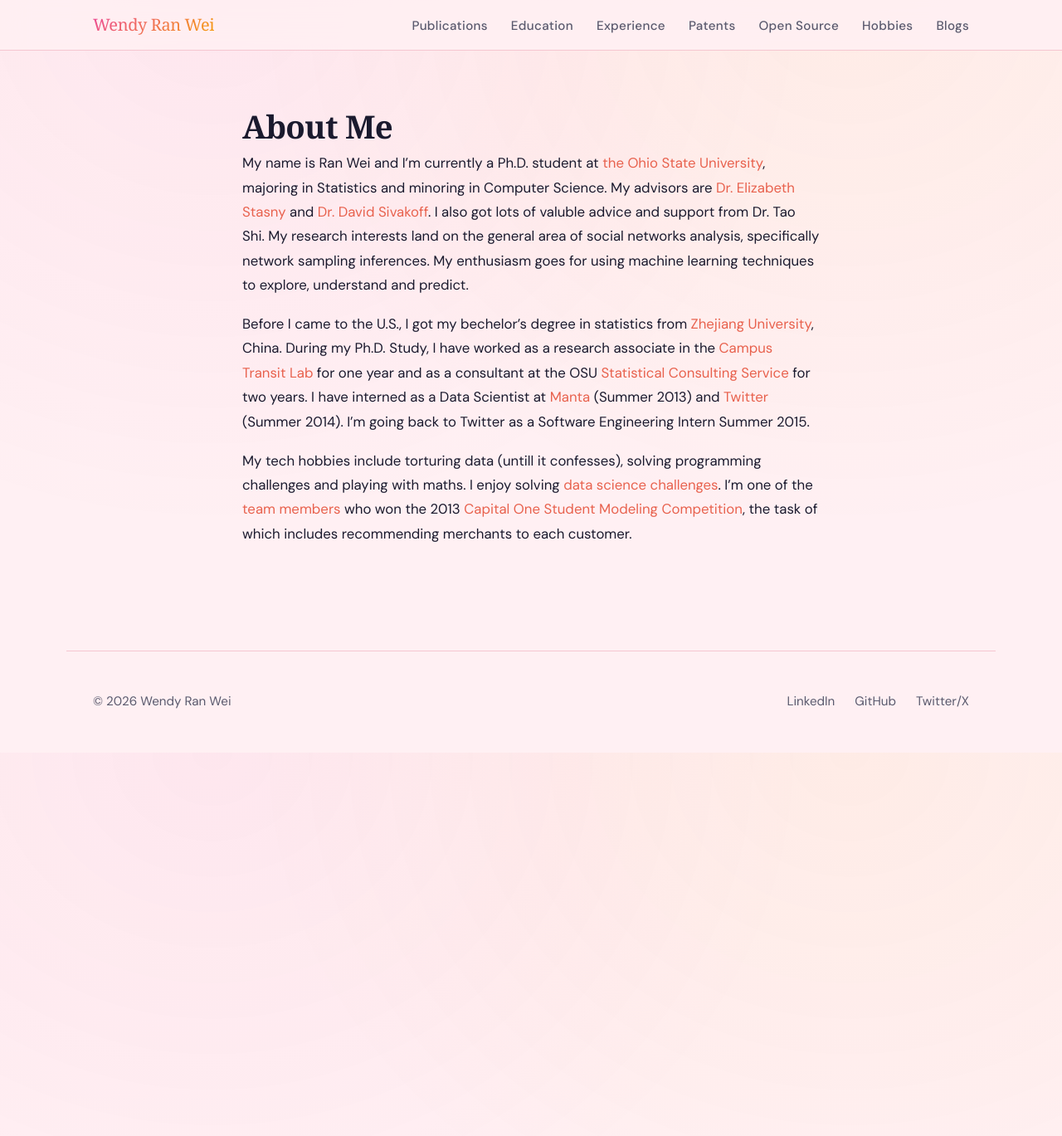
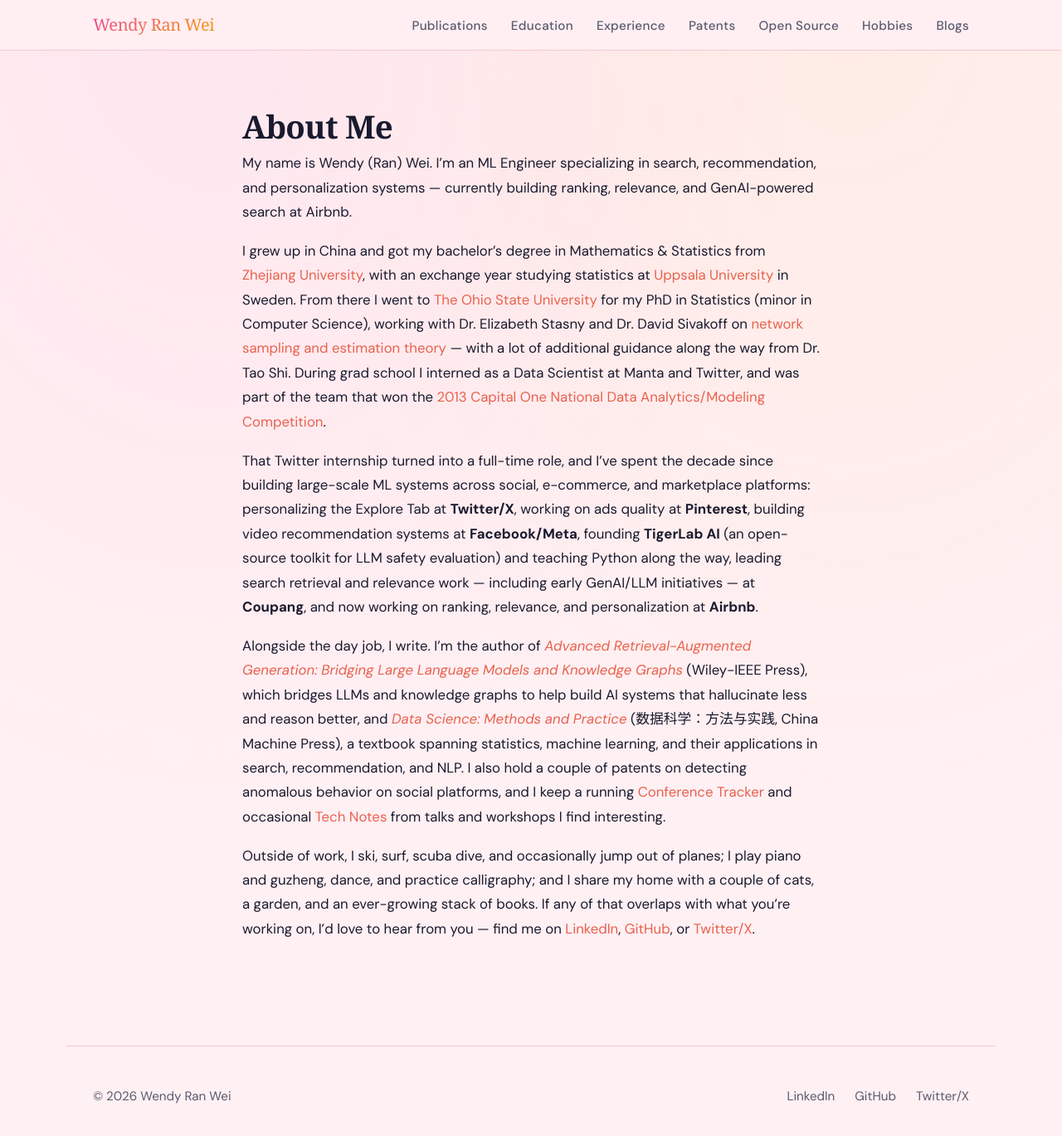
Before and after one commit to wendyran/wendyran.github.io, a Jekyll site: the page built from about.md, in a window 1280 px wide and 1383 px high. Shown: the top 1369 px of the window at 83% size. Built offline with Jekyll 4.4.1, drawn with Linux system fonts in a browser that asks for light colours; some web fonts are replaced.

Commit message:
Update about.md

```diff
--- a/about.md
+++ b/about.md
@@ -4,8 +4,12 @@
 permalink: /about/
 ---
 
-My name is Ran Wei and I'm currently a Ph.D. student at [the Ohio State University](http://www.stat.osu.edu), majoring in Statistics and minoring in Computer Science. My advisors are [Dr. Elizabeth Stasny](http://www.stat.osu.edu/people/faculty#stasny) and [Dr. David Sivakoff](http://www.stat.osu.edu/~dsivakoff/index/Home.html). I also got lots of valuble advice and support from Dr. Tao Shi. My research interests land on the general area of social networks analysis, specifically network sampling inferences. My enthusiasm goes for using machine learning techniques to explore, understand and predict.
+My name is Wendy (Ran) Wei. I'm an ML Engineer specializing in search, recommendation, and personalization systems — currently building ranking, relevance, and GenAI-powered search at Airbnb.
 
-Before I came to the U.S., I got my bechelor's degree in statistics from [Zhejiang University](http://www.zju.edu.cn/english), China. During my Ph.D. Study, I have worked as a research associate in the [Campus Transit Lab](http://transitlab.osu.edu/campus-transit-lab) for one year and as a consultant at the OSU [Statistical Consulting Service](http://www.scs.osu.edu/) for two years. I have interned as a Data Scientist at [Manta](http://www.manta.com/) (Summer 2013) and [Twitter](https://twitter.com/wendyranstat) (Summer 2014). I'm going back to Twitter as a Software Engineering Intern Summer 2015.
+I grew up in China and got my bachelor's degree in Mathematics & Statistics from [Zhejiang University](http://www.zju.edu.cn/english), with an exchange year studying statistics at [Uppsala University](https://www.uu.se/) in Sweden. From there I went to [The Ohio State University](http://www.stat.osu.edu) for my PhD in Statistics (minor in Computer Science), working with Dr. Elizabeth Stasny and Dr. David Sivakoff on [network sampling and estimation theory](http://rave.ohiolink.edu/etdc/view?acc_num=osu1471846863) — with a lot of additional guidance along the way from Dr. Tao Shi. During grad school I interned as a Data Scientist at Manta and Twitter, and was part of the team that won the [2013 Capital One National Data Analytics/Modeling Competition](https://artsandsciences.osu.edu/news/statistics-graduate-students-win-national-data-analytics/modeling-competition).
 
-My tech hobbies include torturing data (untill it confesses), solving programming challenges and playing with maths. I enjoy solving [data science challenges](https://www.kaggle.com/). I'm one of the [team members](https://www.stat.osu.edu/node/1469) who won the 2013 [Capital One Student Modeling Competition](http://artsandsciences.osu.edu/news/statistics-graduate-students-win-national-data-analyticsmodeling-competition), the task of which includes recommending merchants to each customer.
+That Twitter internship turned into a full-time role, and I've spent the decade since building large-scale ML systems across social, e-commerce, and marketplace platforms: personalizing the Explore Tab at **Twitter/X**, working on ads quality at **Pinterest**, building video recommendation systems at **Facebook/Meta**, founding **TigerLab AI** (an open-source toolkit for LLM safety evaluation) and teaching Python along the way, leading search retrieval and relevance work — including early GenAI/LLM initiatives — at **Coupang**, and now working on ranking, relevance, and personalization at **Airbnb**.
+
+Alongside the day job, I write. I'm the author of *[Advanced Retrieval-Augmented Generation: Bridging Large Language Models and Knowledge Graphs](https://www.amazon.com/Advanced-Retrieval-Augmented-Generation-Bridging-Knowledge/dp/1394374682)* (Wiley-IEEE Press), which bridges LLMs and knowledge graphs to help build AI systems that hallucinate less and reason better, and *[Data Science: Methods and Practice](http://cs.cmpedu.com/books/book/5610009.htm)* (数据科学：方法与实践, China Machine Press), a textbook spanning statistics, machine learning, and their applications in search, recommendation, and NLP. I also hold a couple of patents on detecting anomalous behavior on social platforms, and I keep a running [Conference Tracker](/conference-tracker/) and occasional [Tech Notes](/blogs/) from talks and workshops I find interesting.
+
+Outside of work, I ski, surf, scuba dive, and occasionally jump out of planes; I play piano and guzheng, dance, and practice calligraphy; and I share my home with a couple of cats, a garden, and an ever-growing stack of books. If any of that overlaps with what you're working on, I'd love to hear from you — find me on [LinkedIn](https://www.linkedin.com/in/wendyranwei), [GitHub](https://github.com/wendyran), or [Twitter/X](https://twitter.com/wendyranwei).
```
